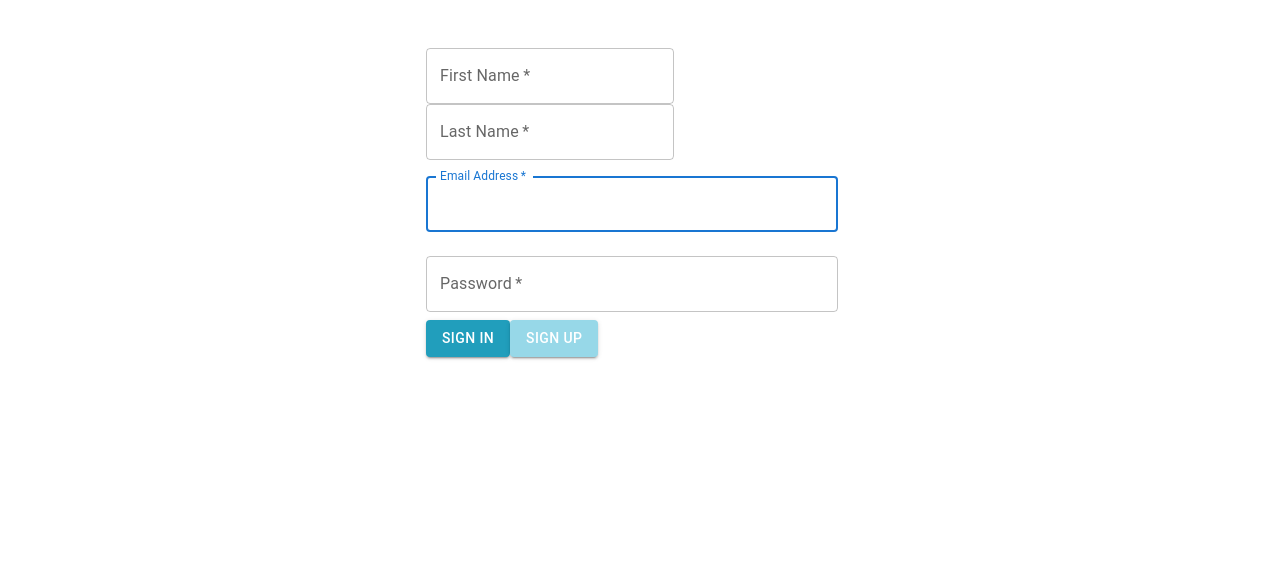
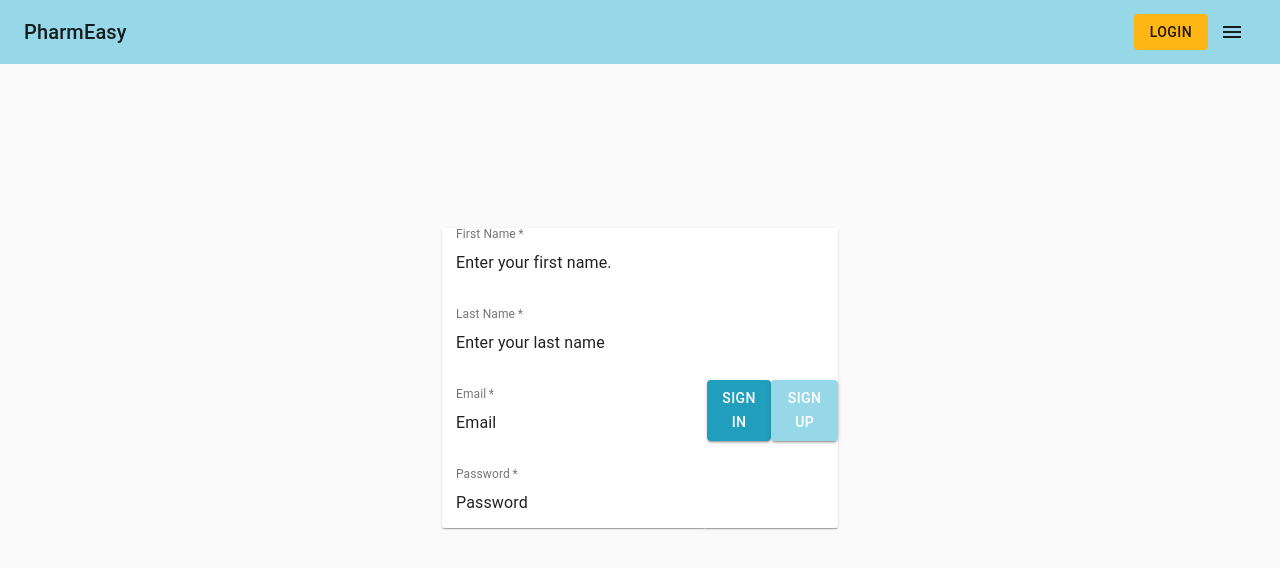
Before and after one commit to dabaquita/PharmEasy, a React (Create React App) app in the folder client/: page / in a window 1280 px wide. Shown: the top 568 px of the page. Built offline with nearby package versions, Linux system fonts and the light colour scheme.

Commit message:
styling login page - wip

```diff
--- a/client/src/App.js
+++ b/client/src/App.js
@@ -1,51 +1,73 @@
-import { Grid, Container, Box } from '@mui/material';
+import {Button, Container } from '@mui/material';
 import './App.css';
-import FirstNameTextField from './components/FirstNameTextField';
-import LastNameTextField from './components/LastNameTextField';
-import EmailTextField from './components/EmailTextField';
-import PasswordTextField from './components/PasswordTextField';
-import SignInButton from './components/SignInButton';
-import SignUpButton from './components/SignUpButton';
+import Navigation from './components/Navigation';
+import LoginForm from './components/form/LoginForm';
+import { useTheme, createTheme } from '@material-ui/core/styles';
+import { ThemeProvider } from '@mui/material/styles';
+import { lightBlue, yellow } from '@mui/material/colors';
+import Paper from '@mui/material/Paper';
+import { styled } from '@mui/system';
 
+const theme = createTheme({
+  palette: {
+    primary: {
+      main: '#97d8e8',
+    },
+    secondary: {
+      main: '#fdb614',
+    }
+  },
+})
+
+// const useStyles = () =>
+//   makeStyles({
+//     logo: {
+//       fontColor: "black",
+//     },
+//     appbar: {
+//       position: 'relative',
+//     },
+//     button: {
+//       fontSize: 36,
+//       backgroundColor: "lightblue",
+//       "&:hover": {
+//         backgroundColor: "darkblue",
+//       },
+//     },
+//     toolbar: theme.mixins.toolbar,
+//   });
+
+const StyledPaper = styled(Paper, {
+  name: "StyledPaper",
+  slot: "Wrapper",
+})({
+  color: '#6B8068',
+  backgroundColor: "white",
+  margin: "auto",
+  marginTop: 100,
+  borderRadius: 2,
+  height: 300,
+  weight: 300,
+  display: "flex",
+  alignItems: "center",
+  justifyContent: "center",
+  ".MuiButton-root" : { color: "#FF0000"}
+});
+
+const StyledPaper2 = styled(Paper, {})({});
 
 function App() {
+  // const classes = useStyles();
+
   return (
-    <Container component="main" maxWidth="xs">
-          <Box
-            sx={{
-              marginTop: 8,
-              display: 'flex',
-              flexDirection: 'column',
-              alignItems:'center',
-            }}
-          >
-            <Grid container spacing={2}>
-
-              <Grid>
-                <FirstNameTextField/>
-              </Grid>
-              <Grid>
-                <LastNameTextField/>
-              </Grid>
-
-              <Grid>
-                <EmailTextField/>
-                <PasswordTextField/>
-              </Grid>
-
-              <Grid>
-                <SignInButton/>
-              </Grid>
-              <Grid>
-                <SignUpButton/>
-              </Grid>
-
-
-
-            </Grid>
-          </Box>
-    </Container>
-
+    <ThemeProvider theme={theme}>
+      <Container component="main" maxWidth="xs">
+        <Navigation />
+        {/* <StyledPaper> */}
+          <LoginForm />
+        {/* </StyledPaper> */}
+      </Container>
+    </ThemeProvider>
   );
 }
 
--- a/client/src/components/FirstNameTextField.js
+++ b/client/src/components/FirstNameTextField.js
@@ -4,12 +4,13 @@ import TextField from '@mui/material/TextField';
 const FirstNameTextField = () => {
     return (
         <TextField
-            autoComplete="given-name"
-            name="firstName"
+            margin="normal"
             required
             fullWidth
             id="firstName"
             label="First Name"
+            name="firstName"
+            autoComplete="given-name"
             autoFocus
         />
     );
--- /dev/null
+++ b/client/src/components/Navigation.js
@@ -0,0 +1,109 @@
+import * as React from 'react';
+import AppBar from '@mui/material/AppBar';
+import Box from '@mui/material/Box';
+import Button from '@mui/material/Button';
+import Toolbar from '@mui/material/Toolbar';
+import Typography from '@mui/material/Typography';
+import IconButton from '@mui/material/IconButton';
+import MenuIcon from '@mui/icons-material/Menu';
+import MenuItem from '@mui/material/MenuItem';
+import Menu from '@mui/material/Menu';
+import { makeStyles } from '@mui/styles';
+import useMediaQuery from '@mui/material/useMediaQuery';
+import { useTheme } from '@mui/material/styles';
+import theme from "../theme";
+import CssBaseline from '@mui/material/CssBaseline';
+
+
+const handleProfileMenuOpen = () => {};
+const handleProfileMenuClose = () => {};
+const handleMenuClose = () => {};
+const handleMenuOpen = () => {};
+
+const useStyles = () =>
+  makeStyles({
+    logo: {
+      fontColor: "black",
+    },
+    appbar: {
+      position: 'relative',
+    },
+    title: {
+      flexGrow: 1,
+    },
+  });
+
+const Navigation = (props) => {
+  const { history } = props
+  const classes = useStyles();
+  const [auth, setAuth] = React.useState(true);
+  const [anchorEl, setAnchorEl] = React.useState(null);
+
+  const isMobile = useMediaQuery(theme.breakpoints.down("sm"))
+  console.log("App is in mobile rendering mode:" + isMobile);
+
+  const handleChange = (event) => {
+    setAuth(event.target.checked);
+  };
+
+  const handleMenu = (event) => {
+    setAnchorEl(event.currentTarget);
+  };
+
+  const handleMenuClick = () => {
+    setAnchorEl(null);
+    console.log("Menu option clicked.")
+  };
+
+  return (
+    <Box sx={{ flexGrow: 1 }}>
+      <CssBaseline />
+      <AppBar position="fixed" elevation={0}>
+        <Toolbar>
+          <Typography variant="h6" component="div" sx={{ flexGrow: 1 }}>
+            PharmEasy
+          </Typography>
+
+          <Button variant='contained' color='secondary' disableElevation>LOGIN</Button>
+
+          {auth && (
+            <div>
+              <IconButton
+                size="large"
+                aria-label="menu"
+                aria-controls="menu-appbar"
+                aria-haspopup="true"
+                onClick={handleMenu}
+                color="inherit"
+              >
+                <MenuIcon />
+              </IconButton>
+              <Menu
+                id="menu-appbar"
+                anchorEl={anchorEl}
+                anchorOrigin={{
+                  vertical: 'top',
+                  horizontal: 'right',
+                }}
+                keepMounted
+                transformOrigin={{
+                  vertical: 'top',
+                  horizontal: 'right',
+                }}
+                open={Boolean(anchorEl)}
+                onClose={handleMenuClick}
+              >
+                <MenuItem onClick={() => handleMenuClick('/')}>Create User</MenuItem>
+                <MenuItem onClick={() => handleMenuClick('/')}>Login</MenuItem>
+
+              </Menu>
+            </div>
+          )}
+        </Toolbar>
+      </AppBar>
+      <Toolbar> </Toolbar>
+    </Box>
+  );
+};
+
+export default Navigation;
--- /dev/null
+++ b/client/src/components/form/LoginForm.js
@@ -0,0 +1,114 @@
+import { Grid, Box } from "@mui/material";
+import FirstNameTextField from "../FirstNameTextField";
+import LastNameTextField from "../LastNameTextField";
+import EmailTextField from "../EmailTextField";
+import PasswordTextField from "../PasswordTextField";
+import SignInButton from "../SignInButton";
+import SignUpButton from "../SignUpButton";
+import theme from "../../theme";
+import { styled } from "@mui/system";
+import Paper from '@mui/material/Paper';
+import TextField from '@mui/material/TextField';
+
+const StyledPaper = styled(Paper, {
+  name: "LoginForm",
+  slot: "Wrapper",
+})({
+  color: '#6B8068',
+  backgroundColor: "white",
+  margin: "auto",
+  marginTop: 100,
+  borderRadius: 2,
+  height: 300,
+  weight: 300,
+  display: "flex",
+  alignItems: "center",
+  justifyContent: "center",
+  ".MuiButton-root" : { color: "#FF0000"}
+});
+
+// const ButtonBox = styled(ButtonBox, {
+//   name: "ButtonBox",
+// })({
+
+// })
+
+
+const LoginForm = () => {
+  // const classes = useStyles();
+
+  return (
+
+    <Box
+    component="form"
+    sx={{
+      // "& .MuiTextField-root": { m: 1, width: "25ch" },
+      marginTop: 8,
+      display: "flex",
+      flexDirection: "column",
+      alignItems: "center",
+    }}
+    noValidate
+    autoComplete="off"
+    >
+      <StyledPaper>
+        <div >
+        <TextField
+          required
+          fullWidth
+          id="outlined-required"
+          label="First Name"
+          defaultValue="Enter your first name."
+          margin="normal"
+          color="primary"
+          />
+        <TextField
+          required
+          fullWidth
+          id="outlined-required"
+          label="Last Name"
+          defaultValue="Enter your last name"
+          margin="normal"
+          color="primary"
+          />
+        <TextField
+          required
+          fullWidth
+          id="outlined-required"
+          label="Email"
+          defaultValue="Email"
+          margin="normal"
+          color="primary"
+          />
+        <TextField
+          required
+          fullWidth
+          id="outlined-required"
+          label="Password"
+          defaultValue="Password"
+          margin="normal"
+          color="primary"
+          />
+        </div>
+
+        <Box
+        component="div"
+        sx={{
+          // "& .MuiTextField-root": { m: 1, width: "25ch" },
+          postion: "absolute",
+          marginTop: 8,
+          display: "flex",
+          flexDirection: "row",
+          alignItems: "center",}}
+          >
+
+        <SignInButton />
+        <SignUpButton />
+
+        </Box>
+          </StyledPaper>
+      </Box>
+  );
+};
+
+export default LoginForm;
--- a/client/src/index.js
+++ b/client/src/index.js
@@ -4,13 +4,17 @@ import './index.css';
 import App from './App';
 import reportWebVitals from './reportWebVitals';
 import { BrowserRouter } from 'react-router-dom';
+// import { ThemeProvider } from '@material-ui/core/styles';
+// import theme from './theme';
 
 ReactDOM.render(
   <React.StrictMode>
   <BrowserRouter>
-    <App />
-  </BrowserRouter>
-</React.StrictMode>,
+  {/* <ThemeProvider theme={theme}> */}
+      <App />
+  {/* </ThemeProvider> */}
+    </BrowserRouter>
+  </React.StrictMode>,
   document.getElementById('root')
 );
 
--- /dev/null
+++ b/client/src/theme.js
@@ -0,0 +1,12 @@
+import { createTheme} from '@material-ui/core';
+import { lightBlue, yellow } from '@mui/material/colors';
+
+const theme = createTheme({
+  palette: {
+    type: 'light',
+    primary: lightBlue,
+    secondary: yellow,
+  }
+})
+
+export default theme
```
Also changed, not shown: client/package.json (+7 -0 lines), client/src/components/Navbar.js (deleted, +0 -11 lines), client/src/components/delete-this.js (added, +58 -0 lines), client/src/components/NavbarMenu.js (added), client/src/components/form/styles.js (added), 2 other files (tests, documents, lock files or other folders).
